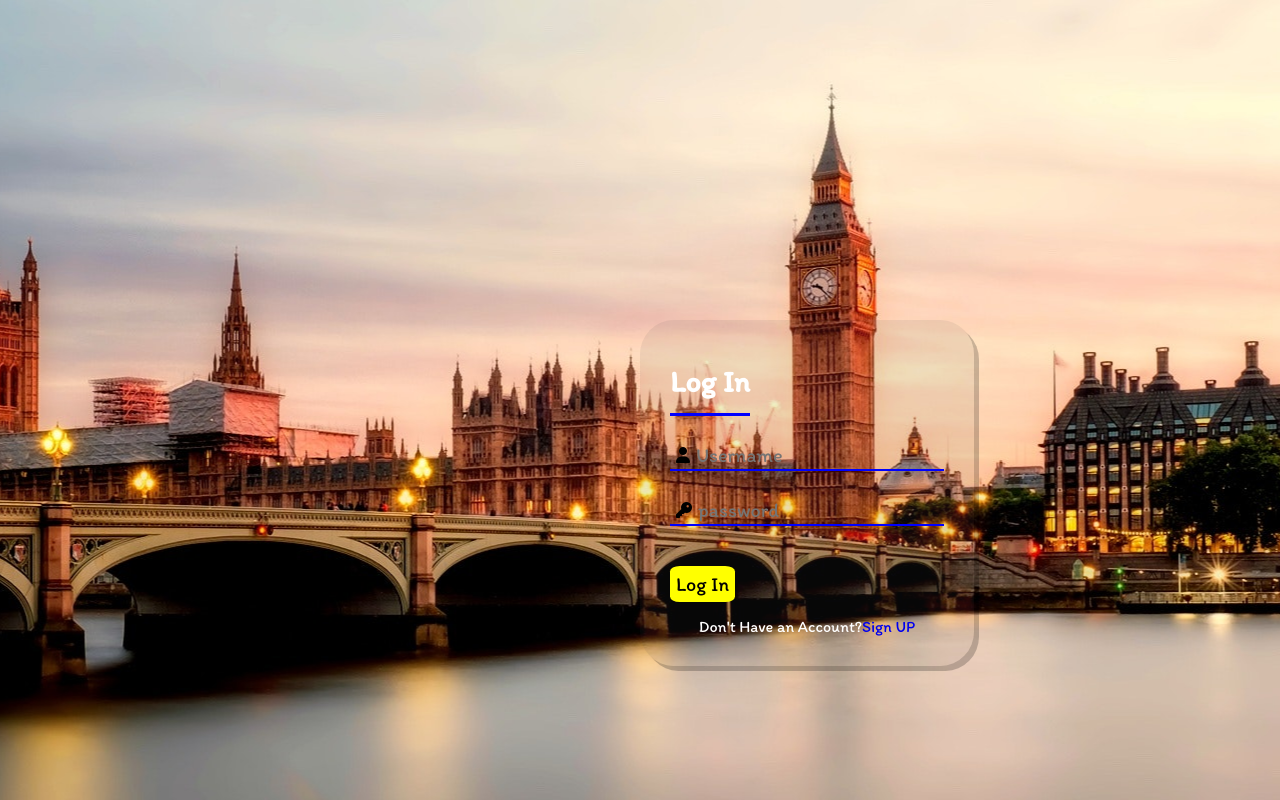
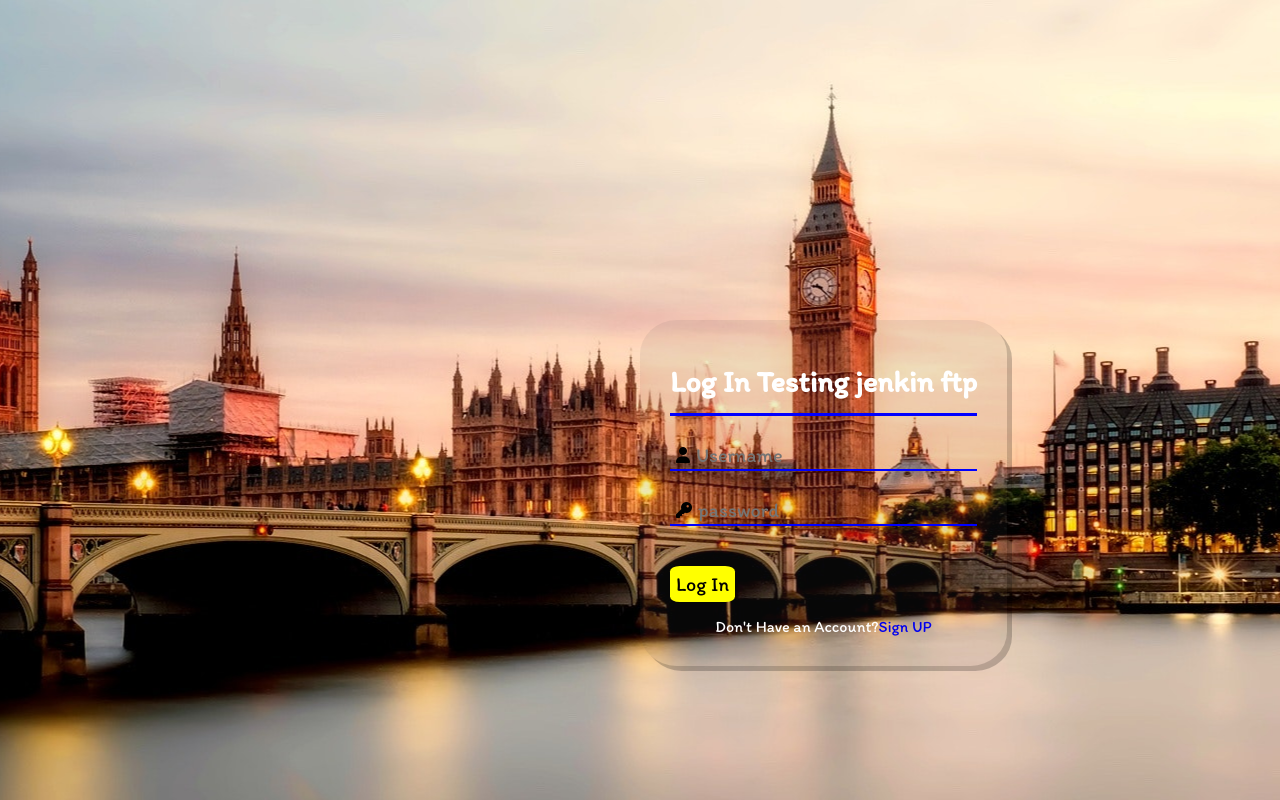
Before and after one commit to mitrasheamuskhanal/Login-form, a plain HTML site: page index.html in a window 1280 px wide. Drawn offline with Linux system fonts and the light colour scheme.

Commit message:
testing jenkins ftp

```diff
--- a/index.html
+++ b/index.html
@@ -4,18 +4,18 @@
     <meta charset="UTF-8" />
     <meta http-equiv="X-UA-Compatible" content="IE=edge" />
     <meta name="viewport" content="width=device-width, initial-scale=1.0" />
-    <link rel="icon" href="./image/loginIcon.png" />
+    <link rel="icon" href="./image/favicon.png" />
     <script
       src="https://kit.fontawesome.com/7808e8ca55.js"
       crossorigin="anonymous"
     ></script>
     <link rel="stylesheet" href="./css/style.css" />
 
-    <title>Transparent Login Form</title>
+    <title>MSK</title>
   </head>
   <body>
       <div class="container middle">
-        <h1 class="middle">Log In</h1>
+        <h1 class="middle">Log In Testing jenkin ftp</h1>
 
       <div class="box">
         <i class="fa-solid fa-user icon"></i>
```
Also changed, not shown: image/favicon.png (added).
